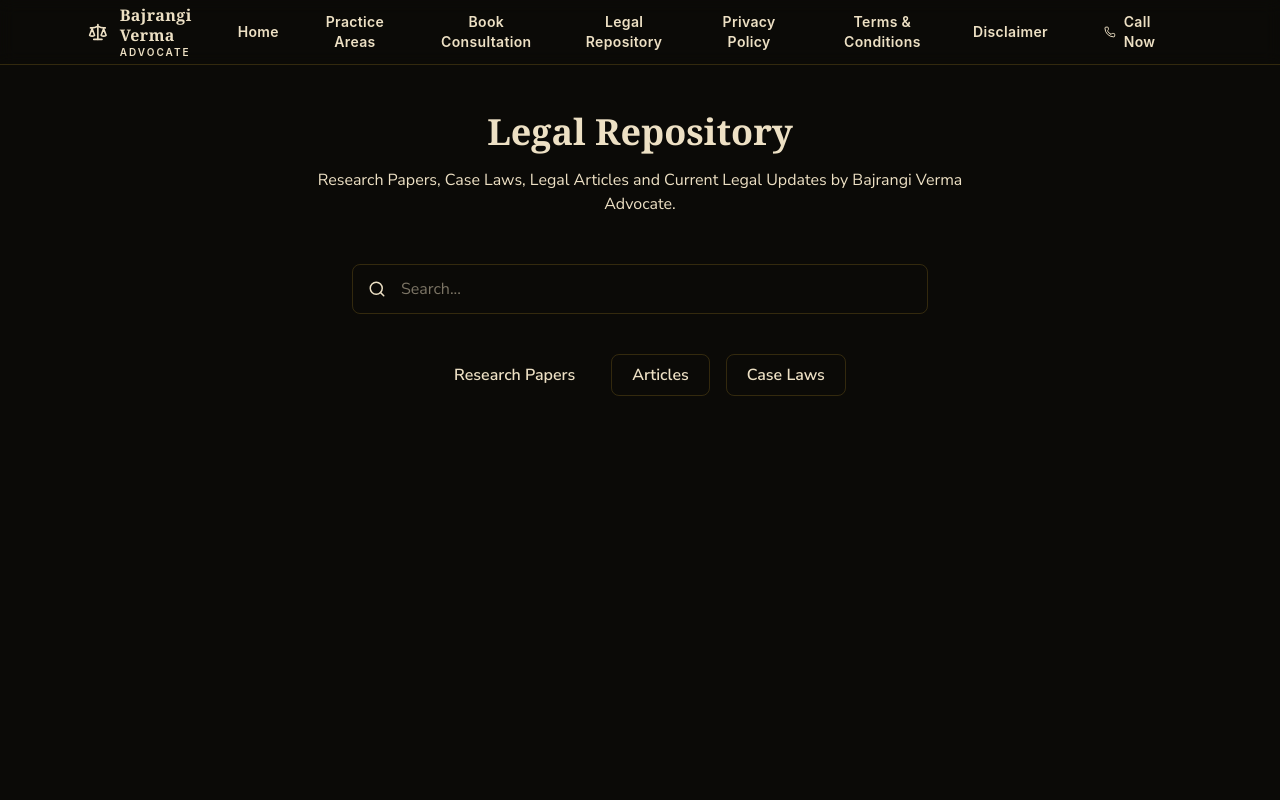
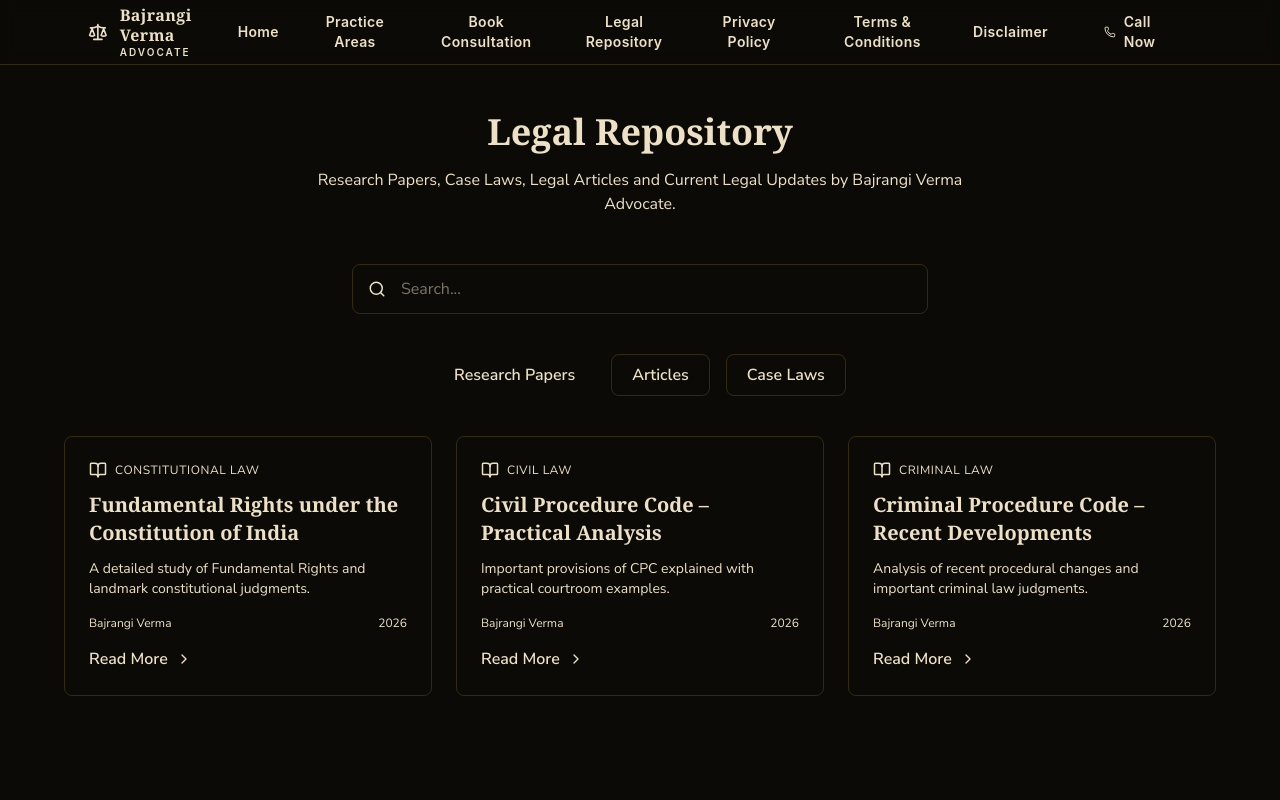
Before and after one commit to Ayushpatel-beep/bajrangi-verma-website, a React (Vite) app: page / in a window 1280 px wide. Both pictures are taken after a click on the button "Legal Repository". Shown: the top 800 px of the page. Built offline with nearby package versions, Linux system fonts and the light colour scheme; a web font is replaced by a local one.

Commit message:
Added research paper section to Legal Repository

```diff
--- a/src/app/components/LegalRepository.tsx
+++ b/src/app/components/LegalRepository.tsx
@@ -7,6 +7,45 @@
   Calendar,
   ChevronRight,
 } from "lucide-react";
+
+type ResearchPaper = {
+  id: number;
+  title: string;
+  category: string;
+  author: string;
+  date: string;
+  description: string;
+};
+
+const researchPapers: ResearchPaper[] = [
+  {
+    id: 1,
+    title: "Fundamental Rights under the Constitution of India",
+    category: "Constitutional Law",
+    author: "Bajrangi Verma",
+    date: "2026",
+    description:
+      "A detailed study of Fundamental Rights and landmark constitutional judgments.",
+  },
+  {
+    id: 2,
+    title: "Civil Procedure Code – Practical Analysis",
+    category: "Civil Law",
+    author: "Bajrangi Verma",
+    date: "2026",
+    description:
+      "Important provisions of CPC explained with practical courtroom examples.",
+  },
+  {
+    id: 3,
+    title: "Criminal Procedure Code – Recent Developments",
+    category: "Criminal Law",
+    author: "Bajrangi Verma",
+    date: "2026",
+    description:
+      "Analysis of recent procedural changes and important criminal law judgments.",
+  },
+];
 
 export default function LegalRepository() {
   const [activeTab, setActiveTab] = useState("research");
@@ -81,7 +120,51 @@
             Case Laws
           </button>
 
-        </div>
+                </div>
+
+        {/* Research Papers */}
+
+        {activeTab === "research" && (
+          <div className="grid md:grid-cols-2 lg:grid-cols-3 gap-6">
+            {researchPapers
+              .filter(
+                (paper) =>
+                  paper.title.toLowerCase().includes(search.toLowerCase()) ||
+                  paper.category.toLowerCase().includes(search.toLowerCase())
+              )
+              .map((paper) => (
+                <div
+                  key={paper.id}
+                  className="bg-card border border-border rounded-lg p-6 hover:border-primary transition-all"
+                >
+                  <div className="flex items-center gap-2 text-primary mb-3">
+                    <BookOpen size={18} />
+                    <span className="text-xs uppercase tracking-wider">
+                      {paper.category}
+                    </span>
+                  </div>
+
+                  <h3 className="text-xl font-serif font-bold text-foreground mb-3">
+                    {paper.title}
+                  </h3>
+
+                  <p className="text-sm text-muted-foreground mb-4">
+                    {paper.description}
+                  </p>
+
+                  <div className="flex justify-between text-xs text-muted-foreground mb-4">
+                    <span>{paper.author}</span>
+                    <span>{paper.date}</span>
+                  </div>
+
+                  <button className="flex items-center gap-2 text-primary font-semibold hover:gap-3 transition-all">
+                    Read More
+                    <ChevronRight size={16} />
+                  </button>
+                </div>
+              ))}
+          </div>
+        )}
 
       </div>
     </section>
```
